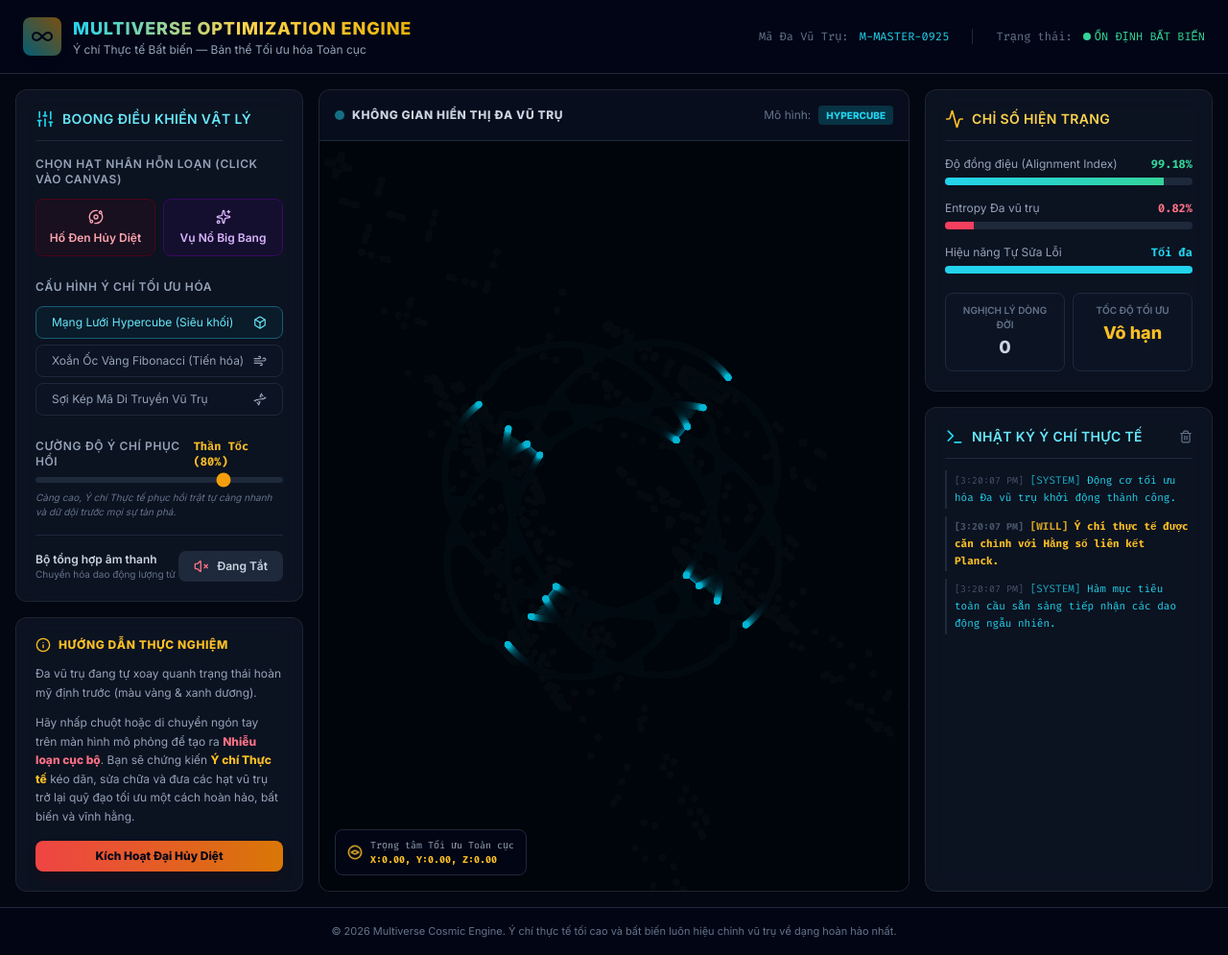
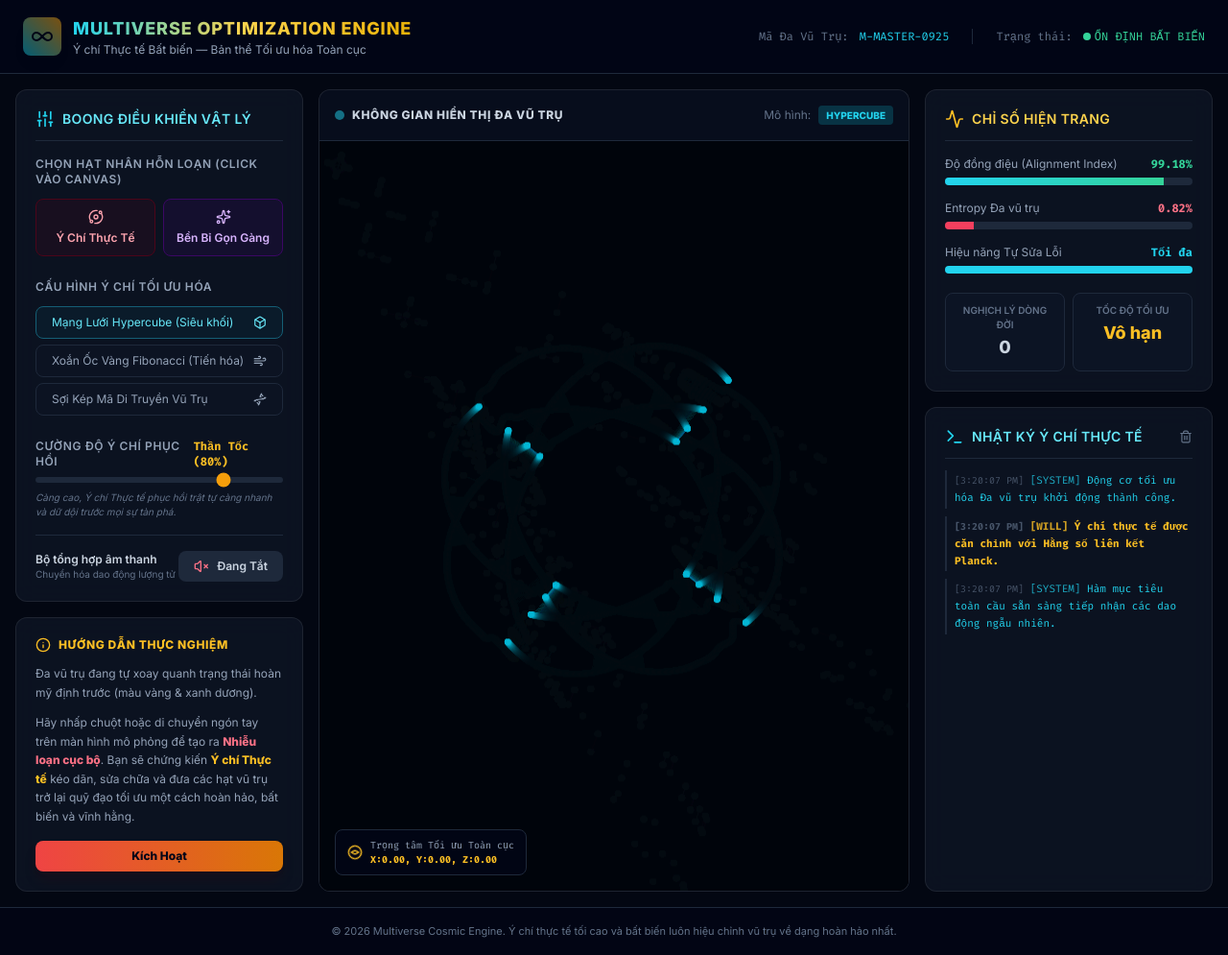
Before and after one commit to Kakashi-Multiverse/Multiverse, a website: page index.html in a window 1280 px wide. Shown: the whole page at 96% size. Drawn offline with nearby package versions, Linux system fonts and the light colour scheme.

Commit message:
Update index.html
Signed-off-by: Kakashi <288002035+Kakashi-Multiverse@users.noreply.github.com>

```diff
--- a/index.html
+++ b/index.html
@@ -107,11 +107,11 @@
                     <div class="grid grid-cols-2 gap-2 mt-1">
                         <button id="btn-chaos-gravity" class="action-btn px-3 py-2.5 rounded-lg border border-rose-950 bg-rose-950/20 text-rose-300 hover:bg-rose-900/40 text-xs font-semibold flex flex-col items-center gap-1.5 transition-all duration-200 active-action" onclick="setChaosType('gravity')">
                             <i data-lucide="orbit" class="w-4 h-4"></i>
-                            Hố Đen Hủy Diệt
+                            Ý Chí Thực Tế
                         </button>
                         <button id="btn-chaos-push" class="action-btn px-3 py-2.5 rounded-lg border border-purple-950 bg-purple-950/20 text-purple-300 hover:bg-purple-900/40 text-xs font-semibold flex flex-col items-center gap-1.5 transition-all duration-200" onclick="setChaosType('push')">
                             <i data-lucide="sparkles" class="w-4 h-4"></i>
-                            Vụ Nổ Big Bang
+                            Bền Bỉ Gọn Gàng
                         </button>
                     </div>
                 </div>
@@ -172,7 +172,7 @@
                 </p>
                 <div class="flex gap-2 mt-1">
                     <button class="flex-1 py-2 bg-gradient-to-r from-red-500 to-amber-600 hover:from-red-600 hover:to-amber-700 text-slate-950 font-bold text-xs rounded-lg transition-all shadow-lg shadow-red-950/20" onclick="injectMassiveChaos()">
-                        Kích Hoạt Đại Hủy Diệt
+                        Kích Hoạt
                     </button>
                 </div>
             </div>
```
